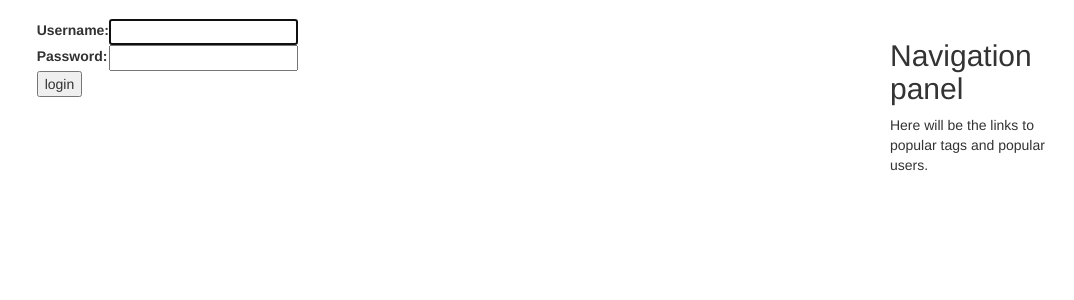
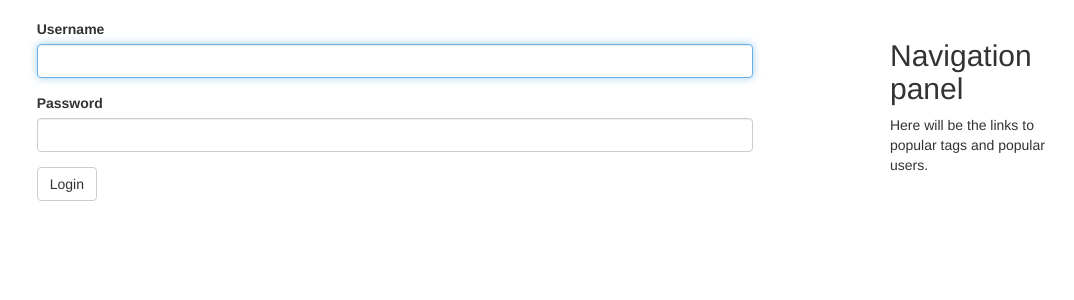
Before and after one commit to Oktosha/askPupkin, a Django app: page /login/ in a window 1280 px wide. Shown: the part 51-351 px from the top of the page, without its empty margins (85-1159 px from the left). Run offline with Django 3.2, Linux system fonts and the light colour scheme; some libraries are stand-ins or nearby versions.

Commit message:
Add nice make up to login form

```diff
--- a/askpupkin/settings.py
+++ b/askpupkin/settings.py
@@ -36,7 +36,8 @@ INSTALLED_APPS = (
     'django.contrib.sessions',
     'django.contrib.messages',
     'django.contrib.staticfiles',
-    'questions'
+    'questions',
+    'widget_tweaks'
 )
 
 MIDDLEWARE_CLASSES = (
--- a/questions/templates/registration/login.html
+++ b/questions/templates/registration/login.html
@@ -1,8 +1,9 @@
 {% extends "questions/base.html" %}
+{% load widget_tweaks %}
 
 {% block content %}
 {% if form.errors %}
-<p>Your username and password didn't match. Please try again.</p>
+<div class="alert alert-danger" role="alert">Your username and password didn't match. Please try again.</div>
 {% endif %}
 
 {% if next %}
@@ -15,19 +16,18 @@
 {% endif %}
 
 <form method="post" action="{% url 'questions:login' %}">
-{% csrf_token %}
-<table>
-<tr>
-    <td>{{ form.username.label_tag }}</td>
-    <td>{{ form.username }}</td>
-</tr>
-<tr>
-    <td>{{ form.password.label_tag }}</td>
-    <td>{{ form.password }}</td>
-</tr>
-</table>
+    {% csrf_token %}
 
-<input type="submit" value="login" />
+    <div class="form-group">
+        <label for="{{ form.username.id_for_label }}">Username</label>
+        {{ form.username |add_class:"form-control"}}
+    </div>
+    <div class="form-group">
+        <label for="{{ form.password.id_for_label }}">Password</label>
+        {{ form.password |add_class:"form-control"}}
+    </div>
+
+<button type="submit" class="btn btn-default">Login</button>
 <input type="hidden" name="next" value="{{ next }}" />
 </form>
 
```
